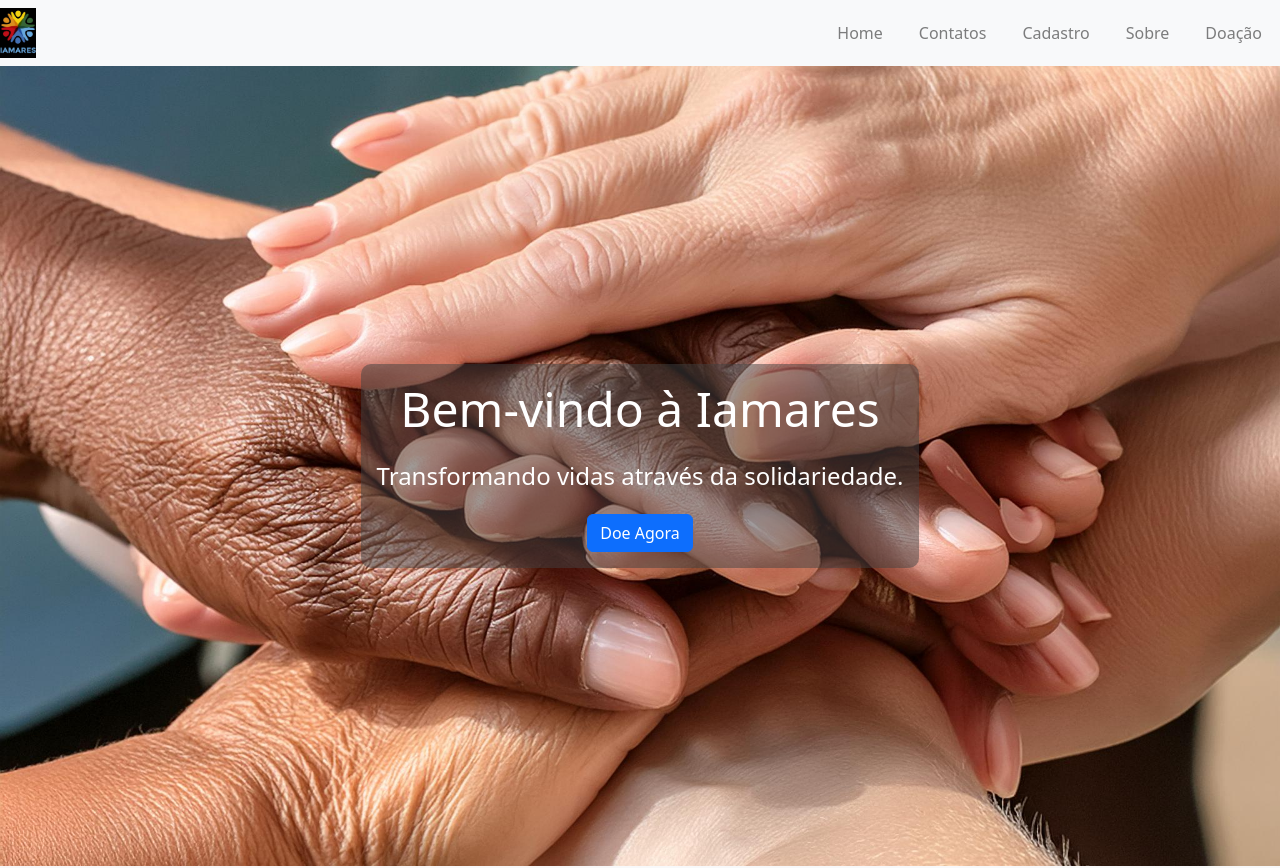
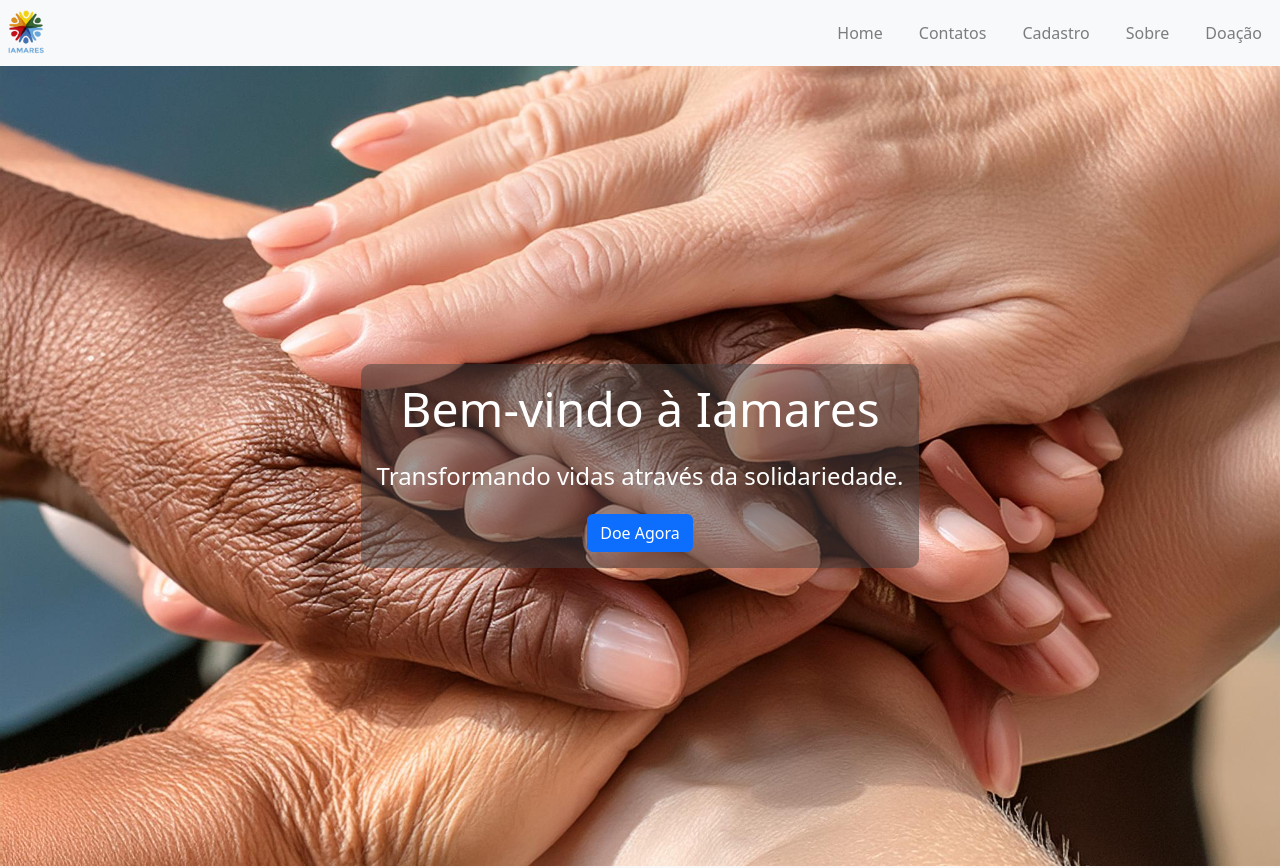
Before and after one commit to Clodomilson/Projeto-IAMARES, a React (Create React App) app: page / in a window 1280 px wide. Shown: the top 868 px of the page. Built offline with nearby package versions, Linux system fonts and the light colour scheme.

Commit message:
Logo com fundo transparente

```diff
--- a/src/components/Header.css
+++ b/src/components/Header.css
@@ -9,6 +9,7 @@
 
   .logo img {
     height: 50px;
+    padding-left: 8px;
   }
 
   nav ul {
--- a/src/components/Header.js
+++ b/src/components/Header.js
@@ -2,13 +2,13 @@
 import React from 'react';
 import { Link } from 'react-router-dom';
 import './Header.css';
-import logo from '../assets/images/logo.jpg';  // Importação da imagem
+import logo_removebg from '../assets/images/logo_removebg.png';  // Importação da imagem
 
 const Header = () => {
   return (
     <nav className="navbar navbar-expand-lg navbar-light bg-light">
       <div className="logo">
-        <img src={logo} alt="Logo da ONG" />  {/* Uso da imagem importada */}
+        <img src={logo_removebg} alt="Logo da ONG" />  {/* Uso da imagem importada */}
       </div>
       <button className="navbar-toggler" type="button" data-toggle="collapse" data-target="#navbarNav" aria-controls="navbarNav" aria-expanded="false" aria-label="Toggle navigation">
         <span className="navbar-toggler-icon"></span>
```
Also changed, not shown: src/assets/images/logo_removebg.png (added).
